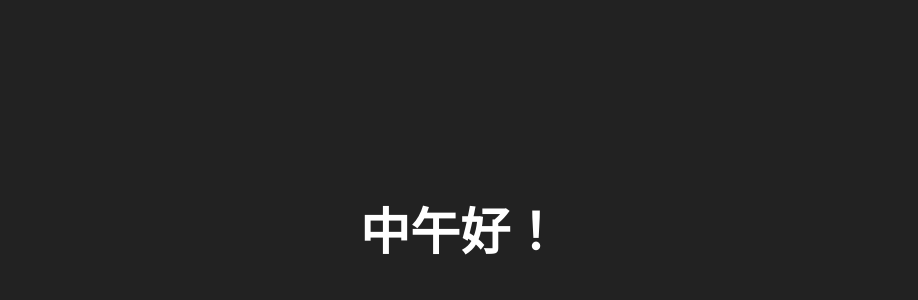
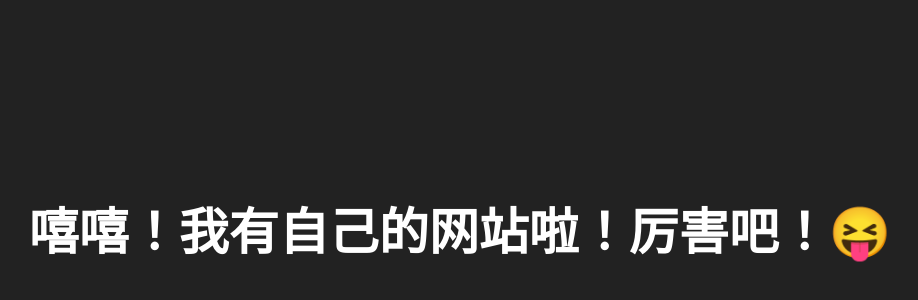
Before and after one commit to WDZJW/myworld, a plain HTML site: page index.html in a window 1280 px wide. Shown: the part 172-472 px from the top of the page, without its empty margins (180-1098 px from the left). Drawn offline with Linux system fonts and the light colour scheme.

Commit message:
Update index.html

```diff
--- a/index.html
+++ b/index.html
@@ -20,6 +20,6 @@
     </style>
 </head>
 <body>
-    <h1>中午好！</h1>
+    <h1>嘻嘻！我有自己的网站啦！厉害吧！😝</h1>
 </body>
 </html>
```
